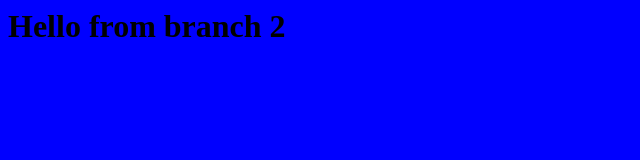
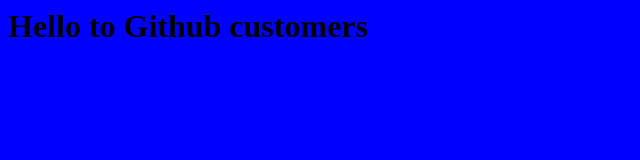
Before and after one commit to MIhailo91/temp1, a plain HTML site: page index.html in a window 1280 px wide. Shown: the whole page, without its empty margins (0-640 px from the left). Drawn offline with Linux system fonts and the light colour scheme.

Commit message:
Trying to be fanny

```diff
--- a/index.html
+++ b/index.html
@@ -1,7 +1,7 @@
 <html>
 
 <body bgcolor = "blue">
-<h1> Hello from branch 2 </h1>
+<h1> Hello to Github customers </h1>
 
 </body>
 </html>
```
